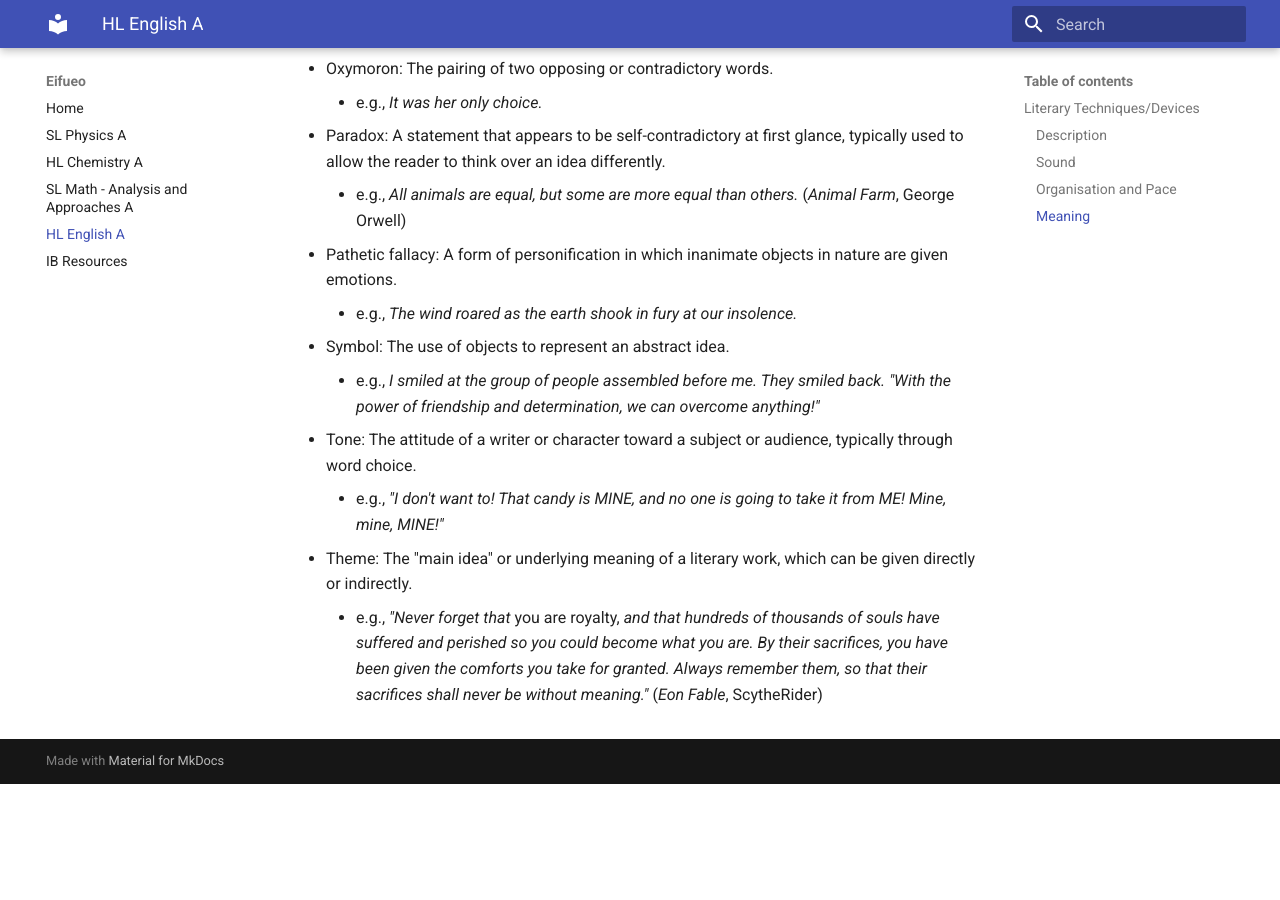
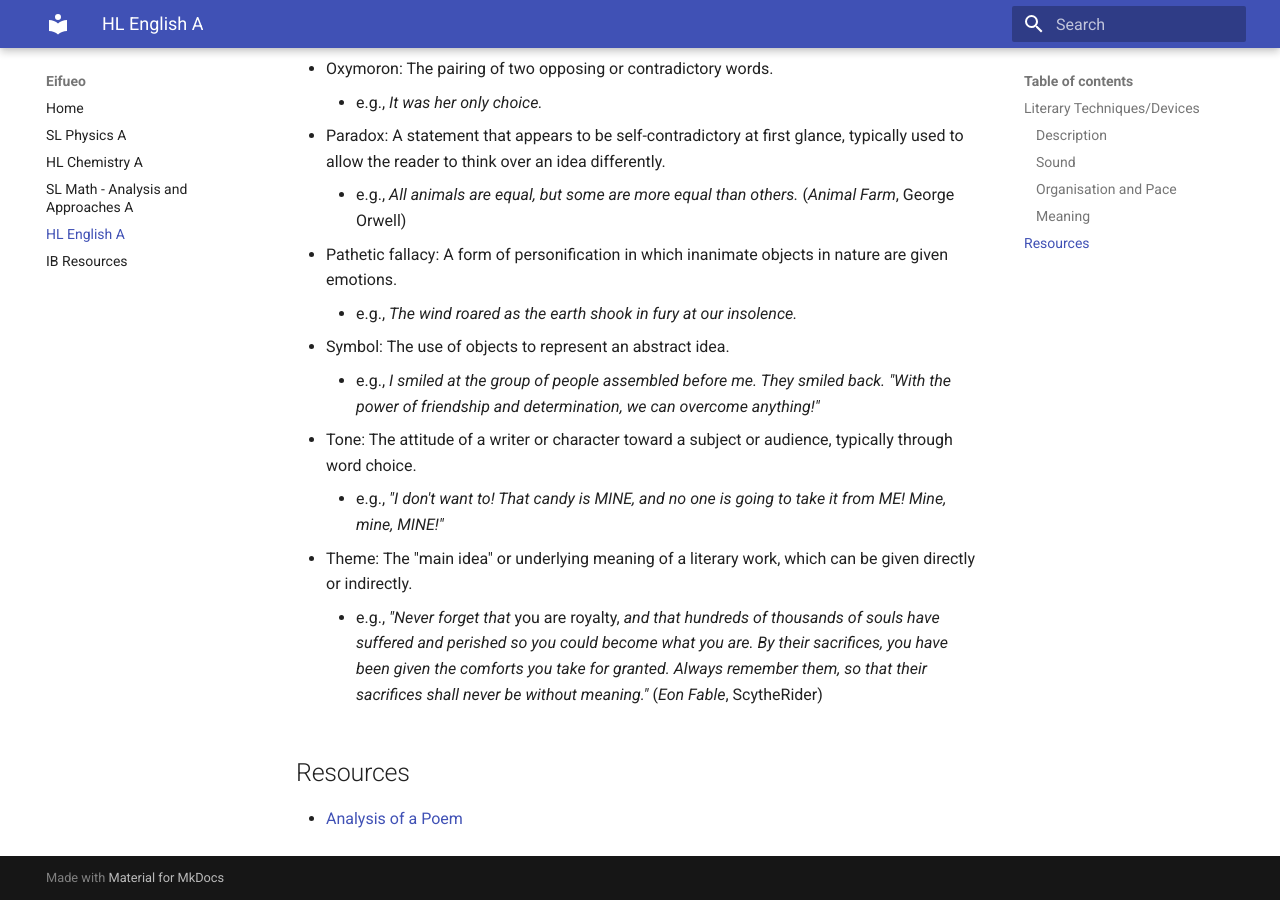
Before and after one commit to potatoeggy/eifueo, an MkDocs documentation site: the page built from docs/eng3uz.md, in a window 1280 px wide and 900 px high, scrolled down 5156 px. Built offline with MkDocs 1.6.1 and Material for MkDocs 9.7.7, drawn with Linux system fonts in a browser that asks for light colours; before the commit the page ends 5940 px from its top, so only the background shows below that.

Commit message:
eng: add poem analysis guide

```diff
--- a/docs/eng3uz.md
+++ b/docs/eng3uz.md
@@ -133,3 +133,7 @@ The course code for this page is **ENG3UZ**.
 	- e.g., *"I don't want to! That candy is MINE, and no one is going to take it from ME! Mine, mine, MINE!"*
  - Theme: The "main idea" or underlying meaning of a literary work, which can be given directly or indirectly.
 	- e.g., *"Never forget that* you are royalty, *and that hundreds of thousands of souls have suffered and perished so you could become what you are. By their sacrifices, you have been given the comforts you take for granted. Always remember them, so that their sacrifices shall never be without meaning."* (*Eon Fable*, ScytheRider)
+
+## Resources
+
+ - [Analysis of a Poem](/resources/g11/central-asserion-1.pdf)
```
